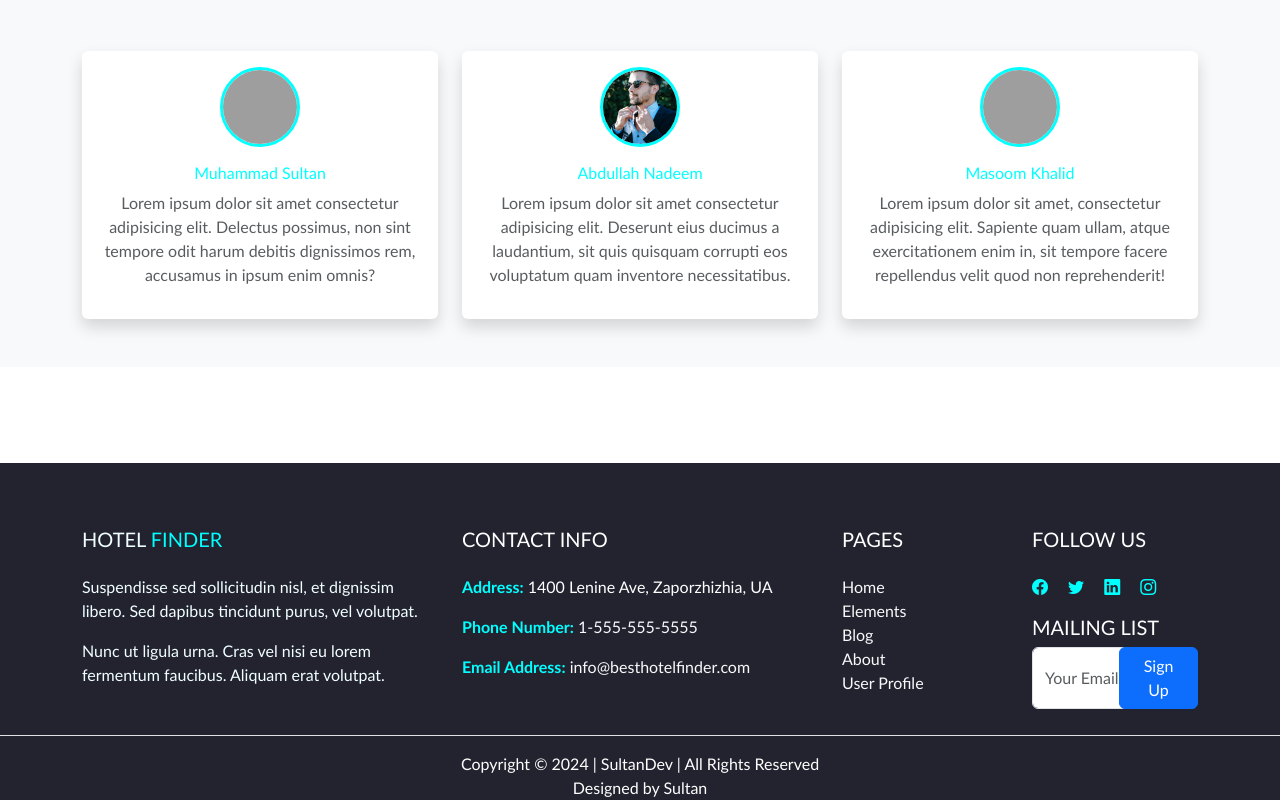
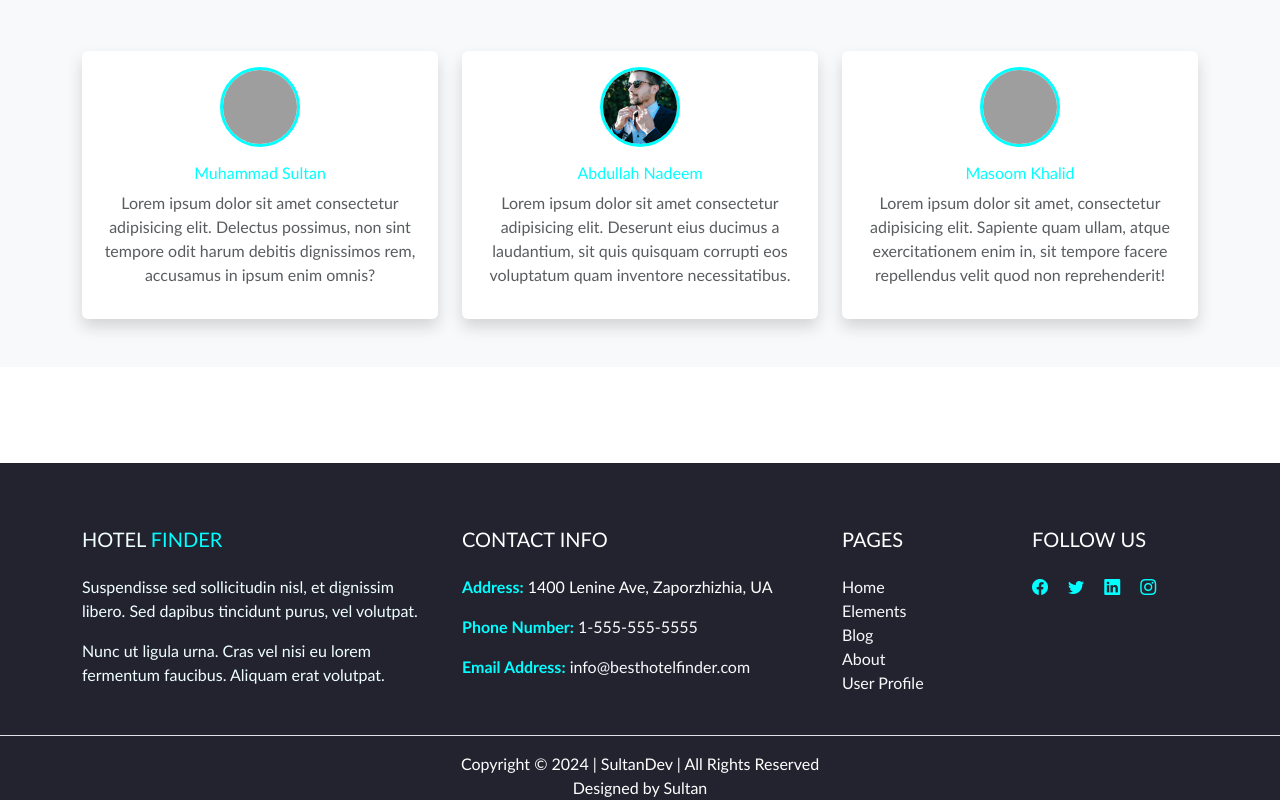
Before and after one commit to SultanUlArfeen20/Web-Asssginement, a plain HTML site: page index.html in a window 1280 px wide. Shown: the part 2798-3598 px from the top of the page. Drawn offline with nearby package versions, Linux system fonts and the light colour scheme; grey boxes are pictures that could not be loaded.

Commit message:
Update index.html

```diff
--- a/index.html
+++ b/index.html
@@ -462,11 +462,9 @@
                     <a href="#" class="text-light me-3"><i class="bi bi-linkedin" style="color: aqua;"></i></a>
                     <a href="#" class="text-light me-3"><i class="bi bi-instagram" style="color: aqua;"></i></a>
                 </div>
-                <h5 class="text-uppercase mb-2" style="color: white;">Mailing List</h5>
-                <form class="d-flex">
-                    <input type="email" class="form-control " placeholder="Your Email" style="    margin-right: -5.5rem">
-                    <button class="btn btn-primary" style="margin-left: 13px;">Sign Up</button>
-                </form>
+
+
+
             </div>
         </div>
     </div>
```
